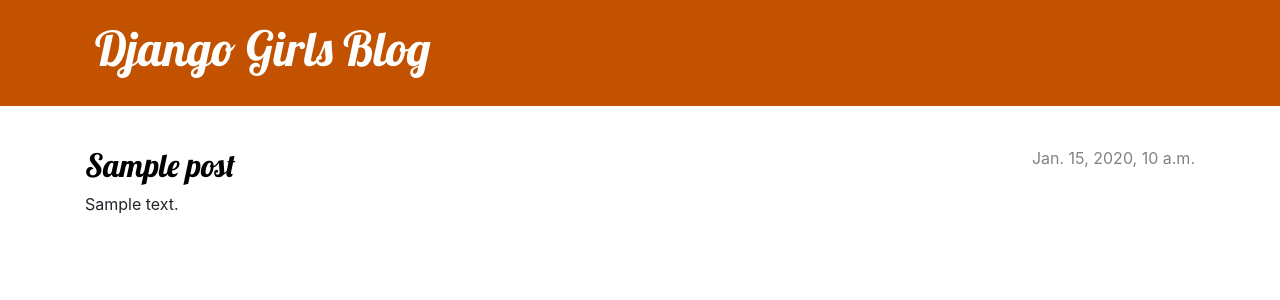
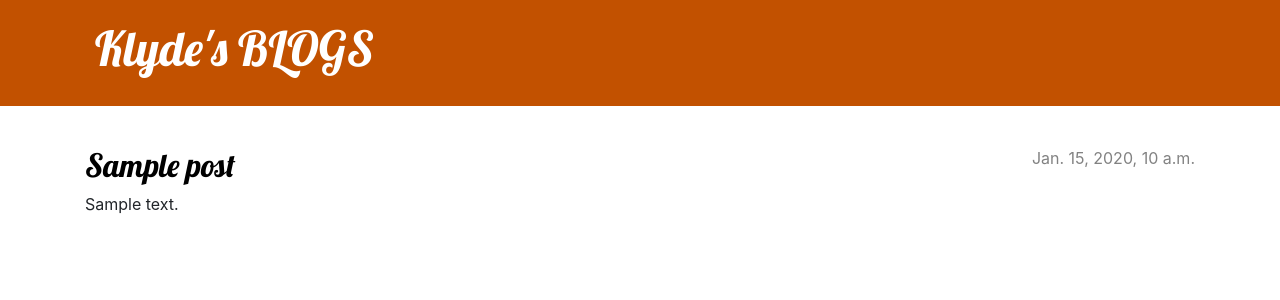
Before and after one commit to klydey0202/my-first-blog, a Django app: page / in a window 1280 px wide. Shown: the top 300 px of the page. Run offline with Django 3.2, Linux system fonts and the light colour scheme; tables that the repository leaves empty hold one stand-in row (values such as "Sample post").

Commit message:
Change title.'

```diff
--- a/blog/templates/blog/base.html
+++ b/blog/templates/blog/base.html
@@ -10,7 +10,7 @@
 <body>
     <header class="page-header">
       <div class="container">
-          <h1><a href="/">Django Girls Blog</a></h1>
+          <h1><a href="/">Klyde's BLOGS</a></h1>
       </div>
     </header>
     <main class="container">
```
